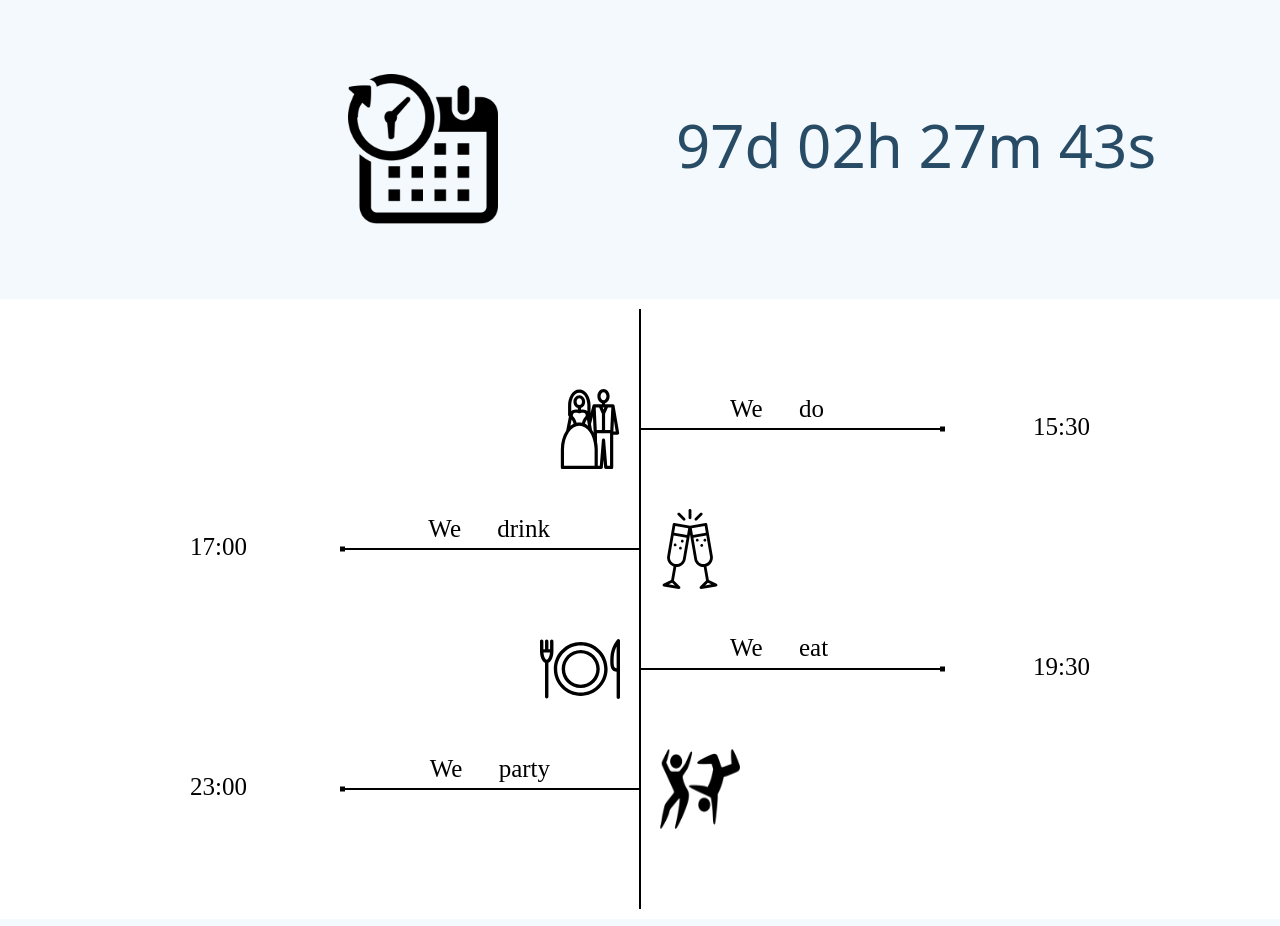
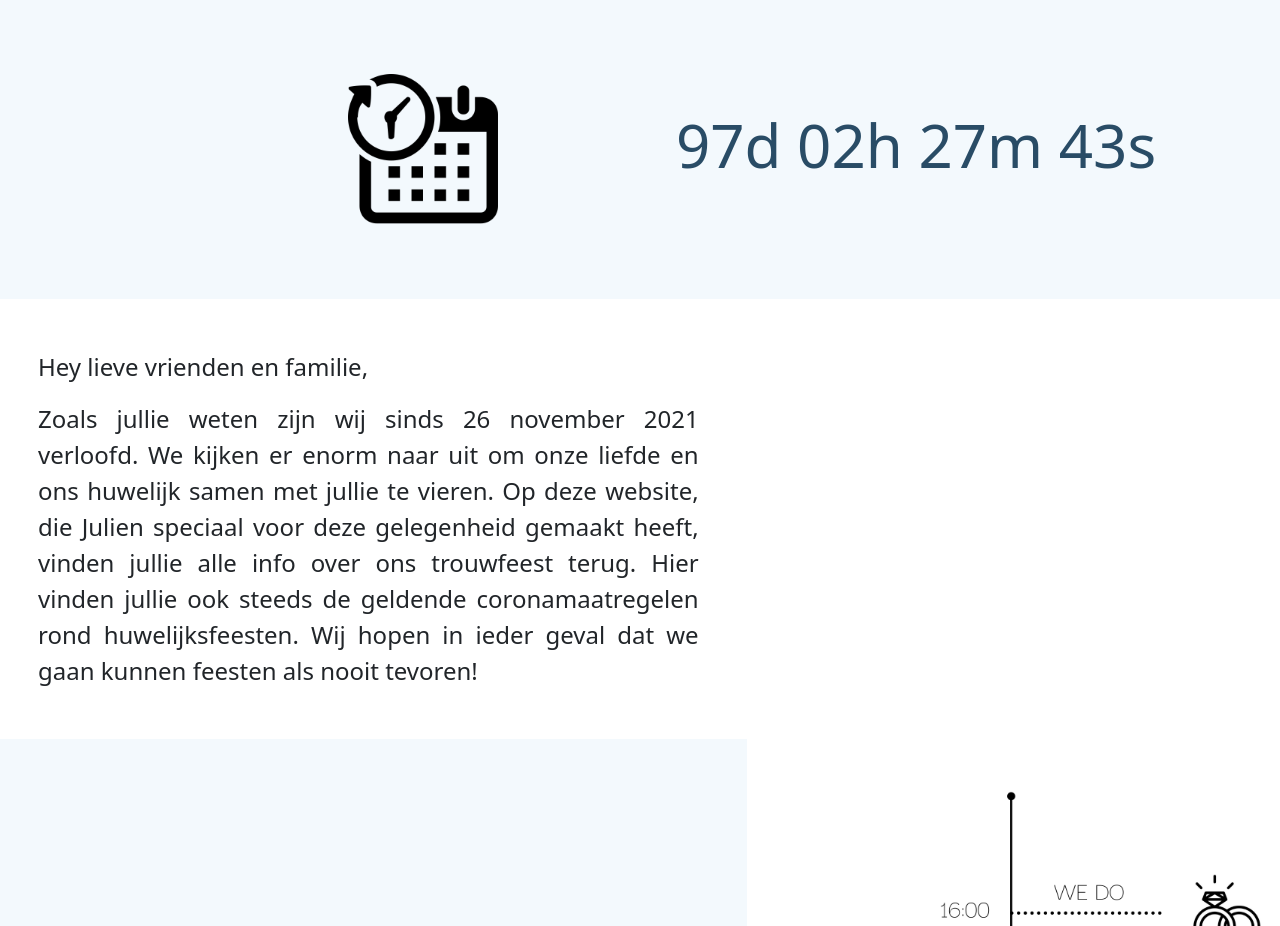
Before and after one commit to JulvDen/wedding, a Django app: page / in a window 1280 px wide. Shown: the part 649-1575 px from the top of the page. Run offline with Django 3.2, Linux system fonts and the light colour scheme; some libraries are stand-ins or nearby versions.

Commit message:
Updated index.html

```diff
--- a/templates/index.html
+++ b/templates/index.html
@@ -93,7 +93,7 @@
         <div class="d-flex justify-content-center">
           <img id="count-down" src="{% static 'pages/img/countdown.png' %}" style="height: 150px;">
         </div>
-		</div>
+	  </div>
     </div>
 	<div class="col-6 d-flex align-items-center">
       <div class="container">
@@ -104,31 +104,50 @@
     </div>
   </div>
 
-  <div id="first" class="row day">
-    <div class="col-1"></div>
-    <div class="col-10 d-flex justify-content-center">
-      <canvas id="myCanvas" width="900" height="600">
-      Your browser does not support the HTML5 canvas tag.</canvas>
-      <div style="display:none;">
-        <img id="paar"
-          src="{% static 'pages/img/Paar.svg' %}">
-        <img id="glazen"
-           src="{% static 'pages/img/Glazen.svg' %}">
-        <img id="eten"
-           src="{% static 'pages/img/Eten.svg' %}">
-        <img id="party"
-           src="{% static 'pages/img/Party.png' %}">
-      </div>
-    </div>
-    <div class="col-1"></div>
+  <div class="row">
+    <div id="intro" class="col-7" style="font-size: 1.5rem; padding: 50px">
+	  <p>Hey lieve vrienden en familie,</p>
+	  <div style="text-align: justify; text-justify: inter-word;">
+		Zoals jullie weten zijn wij sinds 26 november 2021 verloofd.
+		We kijken er enorm naar uit om onze liefde en ons huwelijk
+		samen met jullie te vieren. Op deze website, die Julien
+		speciaal voor deze gelegenheid gemaakt heeft, vinden jullie
+		alle info over ons trouwfeest terug. Hier vinden jullie ook
+		steeds de geldende coronamaatregelen rond huwelijksfeesten.
+		Wij hopen in ieder geval dat we gaan kunnen feesten als
+		nooit tevoren!
+	  </div>
+	</div>
   </div>
 
-  <div id="second" class="row day" style="background-color: #F3F9FD;">
+  <div id="first" style="background-color: #F3F9FD;">
+    <!--<div class="row justify-content-center">-->
+	<div class="d-flex align-items-center">
+	  <div class="col-7 " style="text-align: justify; text-justify: inter-word; font-size: 1.5rem; padding:50px;">
+	    <div>
+		  Zal jij erbij zijn op de mooiste dag van ons leven? Vergeet dan zeker je aanwezigheid niet te bevestigen!
+		</div>
+		<div style="padding:50px; text-align-last: center;">
+		  <a href="{% url 'users-family' %}" class="btn btn-lg" style="background-color:#294C66; color:white;"><h3>Ik zal er zijn!</h3></a>
+        </div>
+	  </div>
+      <div class="col-5">
+		<img src="{% static 'pages/img/WE_DO.png' %}" alt="Planning" width="100%">
+	  </div>
+	</div>
+  </div>
+
+  <div id="second" class="row" style="background-color: #F3F9FD;">
 	<div class="col-6">
 		<div id="map">
 		</div>
 	</div>
-	<div class="col-6"></div>
+	<div class="col-6" style="text-align: justify; text-justify: inter-word; font-size: 1.5rem; padding:20px;">
+	  <h2 style="margin-bottom:25px;">Locatie</h2>
+	  <p>Onze ceremonie, receptie en feest vinden plaats in het prachtige Kattebroek te Dilbeek.</p>
+	  <p>Vlakbij de Ring rond Brussel, maar toch tussen de velden is dit voor ons de ideale plek om elkaar het ja-woord te geven.</p>
+	  <p>Naast de zaal is er een ruime parking.</p>
+	</div>
   </div>
 
     <!--{% load static %}-->
```
Also changed, not shown: static/pages/img/WE_DO.png (added).
